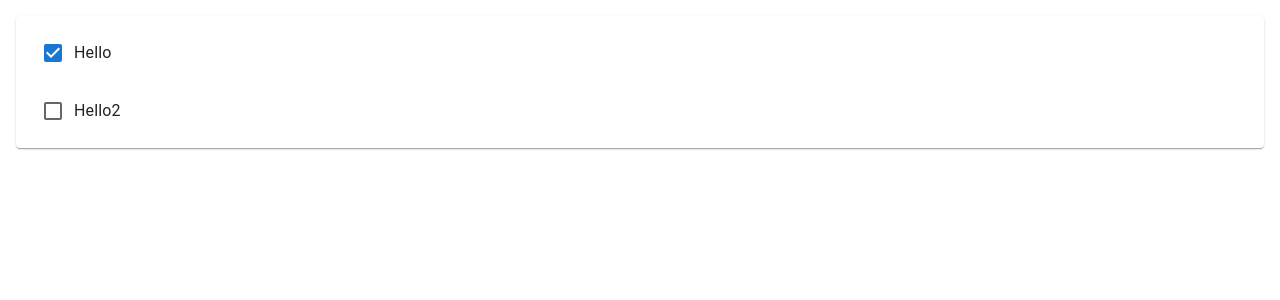
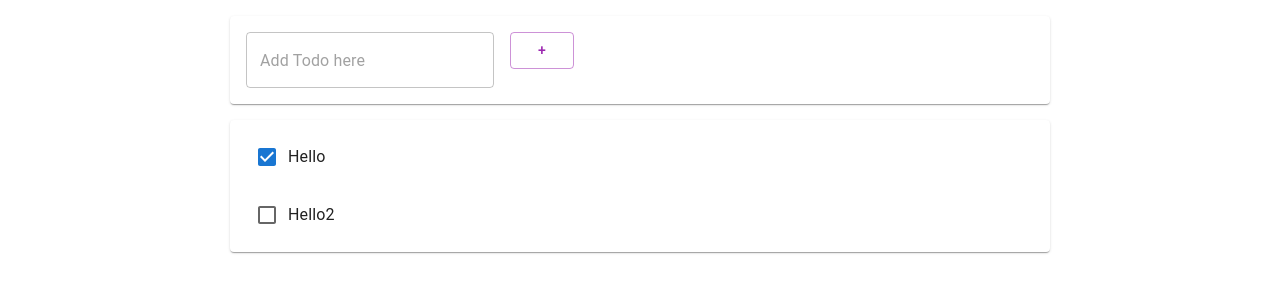
Before and after one commit to Lee-chl/ToDo, a React (Create React App) app in the folder src/main/frontend/todo-react-app/: page / in a window 1280 px wide. Shown: the top 300 px of the page. Built offline with nearby package versions, Linux system fonts and the light colour scheme.

Commit message:
feat : todolis Add 버튼 추가

```diff
--- /dev/null
+++ b/src/main/frontend/todo-react-app/src/AddTodo.js
@@ -0,0 +1,50 @@
+import React from "react";
+import {TextField, Paper, Button, Grid} from "@mui/material";
+
+class AddTodo extends React.Component {
+    constructor(props) {
+        super(props);
+        this.state = {item: {title: ""}}; //사용자 입력 저장할 오브젝트
+    }
+
+    //입력한 문자 저장
+    onInputChange = (e) => {
+        const thisItem = this.state.item;
+        thisItem.message = e.target.value;
+        this.setState({item: thisItem});
+        console.log(thisItem)
+    }
+
+    //버튼 클릭
+    onButtonClick = () => {
+        this.add(this.state.item); //상위 컴포넌트(App.js)의 add 함수 사용
+        this.setState({item: {title: ""}});
+    }
+
+    render() {
+        return (
+            <Paper style={{margin: 16, padding: 16}}>
+                <Grid container>
+                    <Grid xs={11} md={11} item style={{paddingRight: 16}}>
+                        <TextField
+                            placeholder="Add Todo here" fullWidth
+                            onChange={this.onInputChange}
+                            value={this.state.item.message}
+                        />
+                    </Grid>
+                    <Grid xs={1} md={1} item>
+                        <Button fullWidth
+                                color="secondary"
+                                variant="outlined"
+                                onClick={this.onButtonClick}
+                        >
+                            +
+                        </Button>
+                    </Grid>
+                </Grid>
+            </Paper>
+        );
+    }
+}
+
+export default AddTodo;
--- a/src/main/frontend/todo-react-app/src/App.js
+++ b/src/main/frontend/todo-react-app/src/App.js
@@ -1,7 +1,8 @@
 import React from 'react';
 import './App.css';
 import Todo from "./Todo";
-import {Paper, List} from "@mui/material";
+import AddTodo from "./AddTodo";
+import {Paper, List, Container} from "@mui/material";
 
 class App extends React.Component {
     constructor(props) {
@@ -14,6 +15,16 @@
         };
     }
 
+    // list add
+    add = (item) => {
+        const thisItems = this.state.items;
+        item.id = "ID-" + thisItems.length; //key 위한 id 추가
+        item.done = false;
+        thisItems.push(item);
+        this.setState({items: thisItems}); // 업데이트는 반드시 this.setState로 해야함
+        console.log("items :", this.state.items)
+    }
+
     render() {
         let todoItems = this.state.items.length > 0 && (
             <Paper style={{margin: 16}}>
@@ -24,7 +35,14 @@
                 </List>
             </Paper>
         );
-        return <div className="App">{todoItems}</div>;
+        return (
+            <div className="App">
+                <Container maxWidth="md">
+                    <AddTodo add={this.add}/>
+                    <div className="TodoList">{todoItems}</div>
+                </Container>
+            </div>
+        );
     }
 }
 
```
